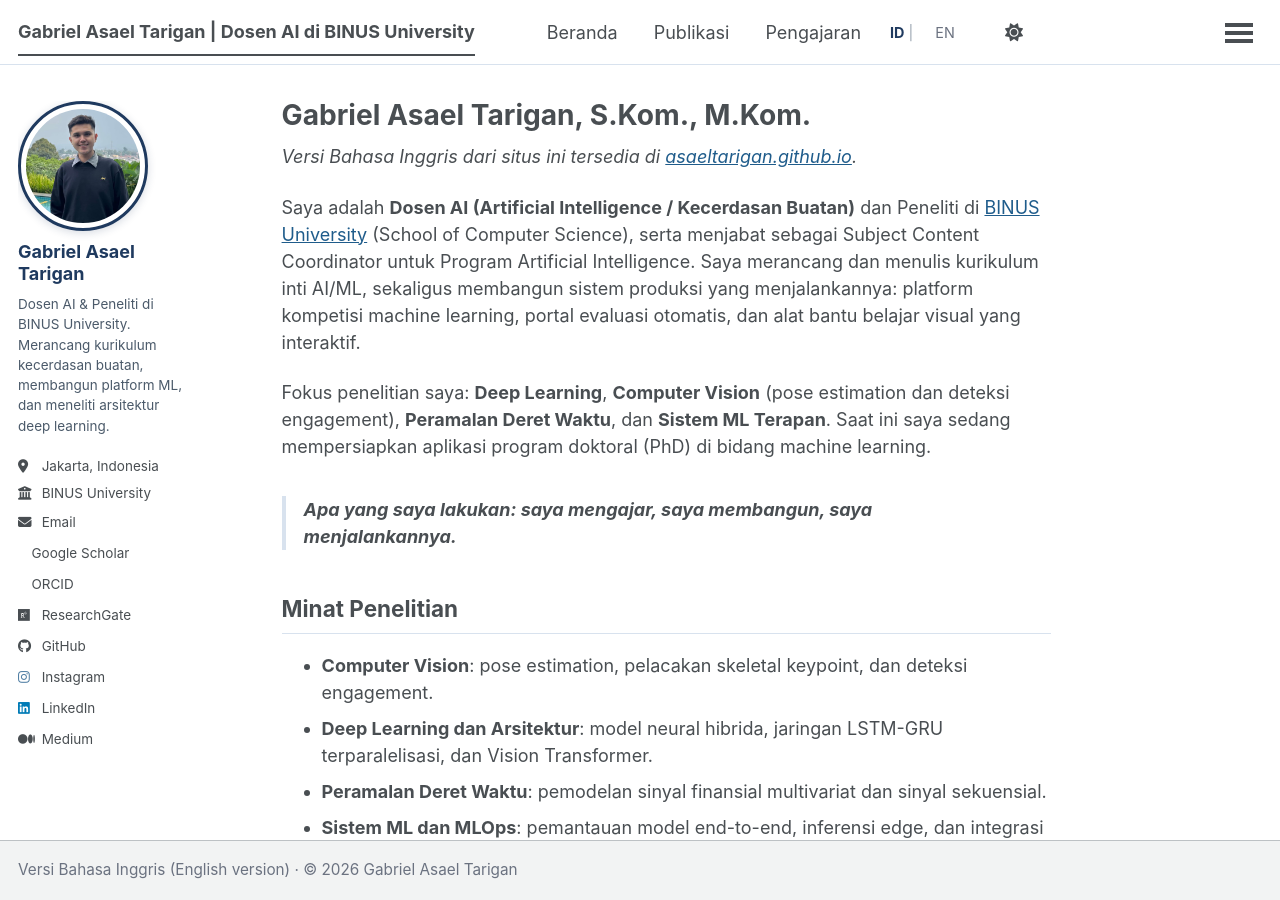
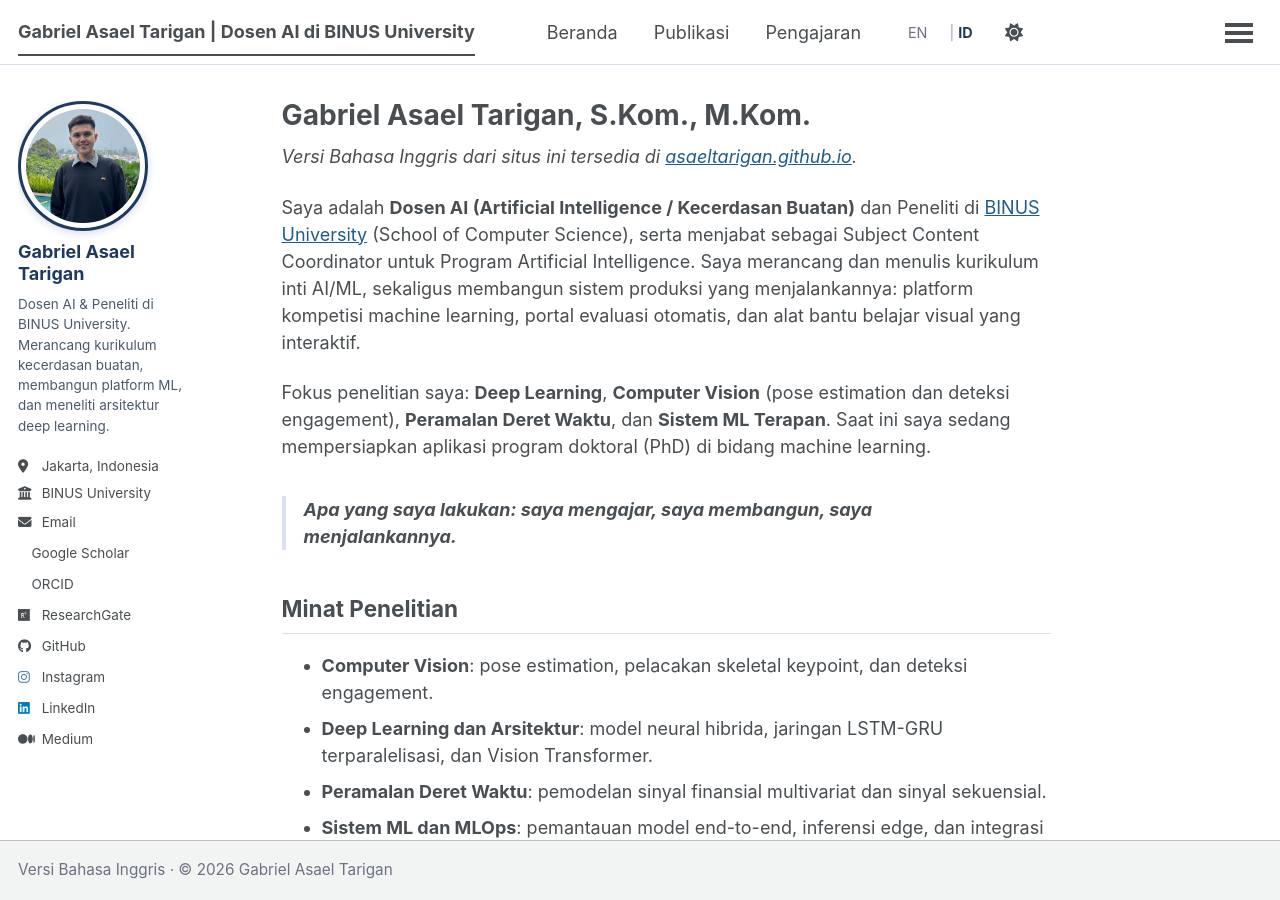
Before and after one commit to asaeltarigan/id, a Jekyll site: the page built from _pages/about.md, in a window 1280 px wide and 900 px high. Built offline with Jekyll 4.4.1, drawn with Linux system fonts in a browser that asks for light colours; a style sheet for code colours, icons or effects is not loaded.

Commit message:
Switcher: fixed EN|ID order on ID site; footer: official 'Versi Bahasa Inggris'

```diff
--- a/_includes/footer.html
+++ b/_includes/footer.html
@@ -1,5 +1,5 @@
 <div class="page__footer-copyright">
-  <a href="https://asaeltarigan.github.io/">Versi Bahasa Inggris (English version)</a> &middot;
+  <a href="https://asaeltarigan.github.io/" hreflang="en" lang="en">Versi Bahasa Inggris</a> &middot;
   &copy; {{ site.time | date: '%Y' }} {{ site.author.name | default: site.title }}
 </div>
 <script>
--- a/_includes/masthead.html
+++ b/_includes/masthead.html
@@ -19,7 +19,7 @@
             </li>
           {% endfor %}
           <li class="masthead__menu-item persist tail lang-nav">
-            <span class="lang-cur" lang="id">ID</span><span class="lang-sep"> | </span><a href="https://asaeltarigan.github.io/" hreflang="en" lang="en">EN</a>
+            <a href="https://asaeltarigan.github.io/" hreflang="en" lang="en">EN</a><span class="lang-sep"> | </span><span class="lang-cur" lang="id">ID</span>
           </li>
           <li id="theme-toggle" class="masthead__menu-item persist tail">
             <a role="button" aria-labelledby="theme-icon"><i id="theme-icon" class="fa-solid fa-sun" aria-hidden="true" title="toggle theme"></i></a>
```
